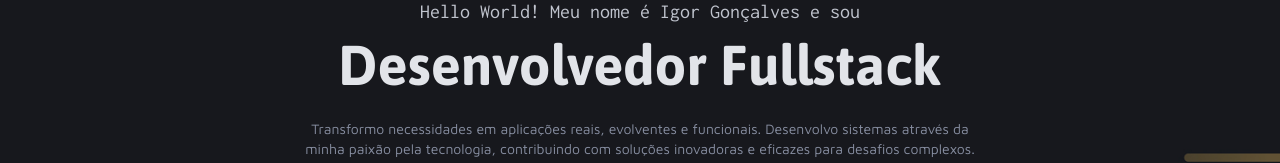
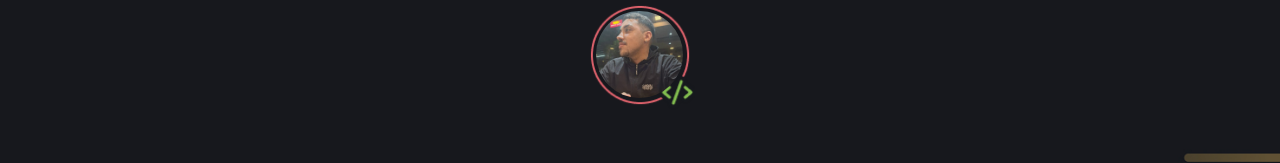
Before and after one commit to IgorHenrik1/dev-portfolio, a plain HTML site: page index.html in a window 1280 px wide. Shown: the top 163 px of the page. Drawn offline with Linux system fonts and the light colour scheme.

Commit message:
feat: add avatar to hero section

```diff
--- a/index.html
+++ b/index.html
@@ -14,8 +14,8 @@
         <section id="hero">
             <div class="container">
             <div class="avatar">
-                <img src="" alt="" />
-                <img src="" alt="" />
+                <img src="assets/Avatar.png" alt="" />
+                <img src="assets/igor.jpeg" alt="" />
             </div>
             <div class="hero-text">
                 <h2>Hello World! Meu nome é Igor Gonçalves e sou</h2>
--- a/style.css
+++ b/style.css
@@ -46,6 +46,25 @@ main{
 #hero .container{
     max-width: 1040px;
     margin: auto;
+}
+.avatar{
+    position: relative;
+    width: 110px;
+    margin:0 auto 56px auto;
+}
+
+.avatar img{
+
+    display: block;
+}
+
+.avatar img:last-child{
+    border-radius: 50%;
+    width: 87.27px;
+    height: 87.27px;
+    position: absolute;
+    top: 11px;
+    left: 11px;
 }
 
 .hero-text{
```
Also changed, not shown: assets/igor.jpeg (added).
